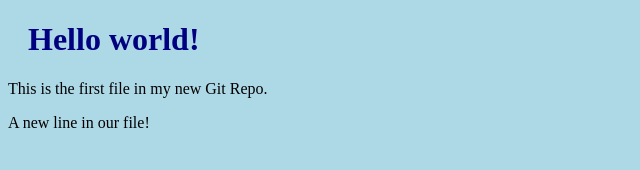
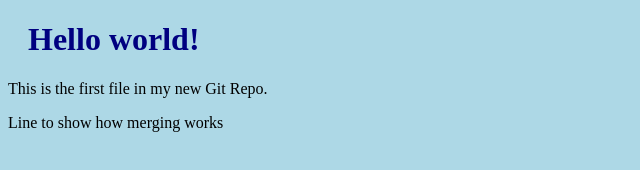
Before and after one commit to AksharAdithya/hello-world, a plain HTML site: page index.html in a window 1280 px wide. Shown: the whole page, without its empty margins (0-640 px from the left). Drawn offline with Linux system fonts and the light colour scheme.

Commit message:
updated index.html (error fix)

```diff
--- a/index.html
+++ b/index.html
@@ -8,7 +8,7 @@
 
 <h1>Hello world!</h1>
 <p>This is the first file in my new Git Repo.</p>
-<p>A new line in our file!</p>
+<p>Line to show how merging works</p>
 
 </body>
 </html>
```
